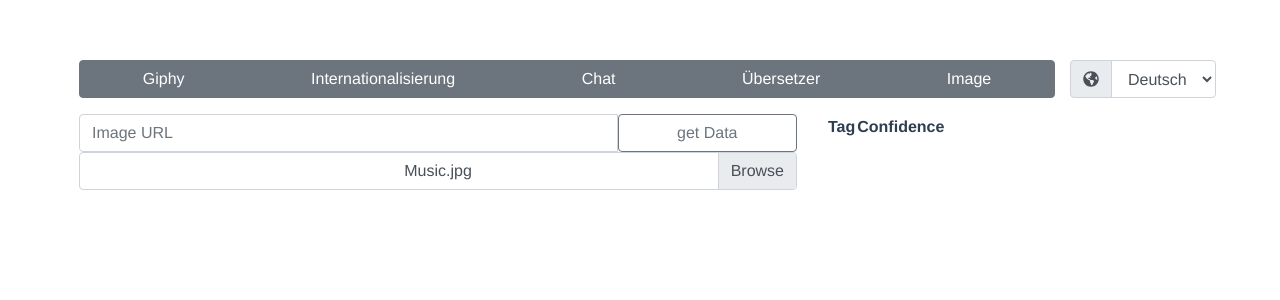
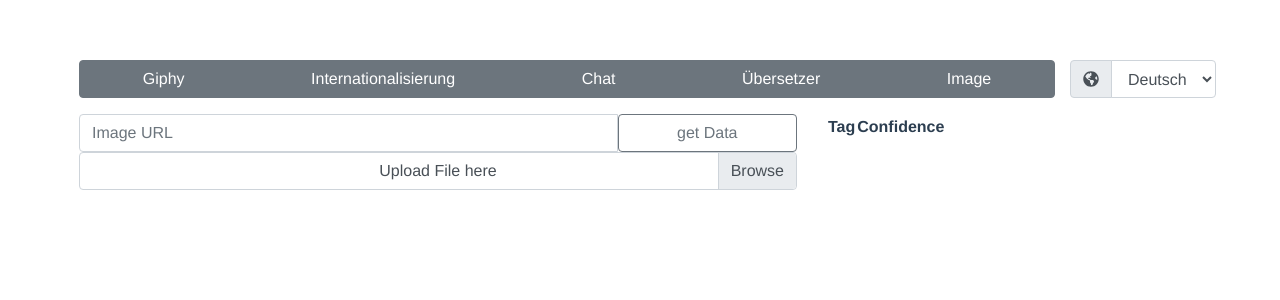
Before and after one commit to Mariobacsi/vue-giphy, a Vue app: page /#/image in a window 1280 px wide. Shown: the top 300 px of the page. Built offline with nearby package versions, Linux system fonts and the light colour scheme.

Commit message:
es geht ²

```diff
--- a/src/views/ImageRecognition.vue
+++ b/src/views/ImageRecognition.vue
@@ -8,7 +8,7 @@
       <div class="input-group">
         <input class="col" type="file" id="fileUpload" accept="image/*" @change="onFileChange">
         <label data-browse="Browse" for="fileUpload" class="custom-file-label"><span class="d-block form-file-text"
-                                                                                     style="pointer-events: none;">Music.jpg</span></label>
+                                                                                     style="pointer-events: none;">{{ imageFile ? imageFile.name:'Upload File here' }}</span></label>
       </div>
       <div>
         <img v-if="imageUrl && !showFile" :src="imageUrl" class="col" style="max-height: 50vh; width: auto">
```
